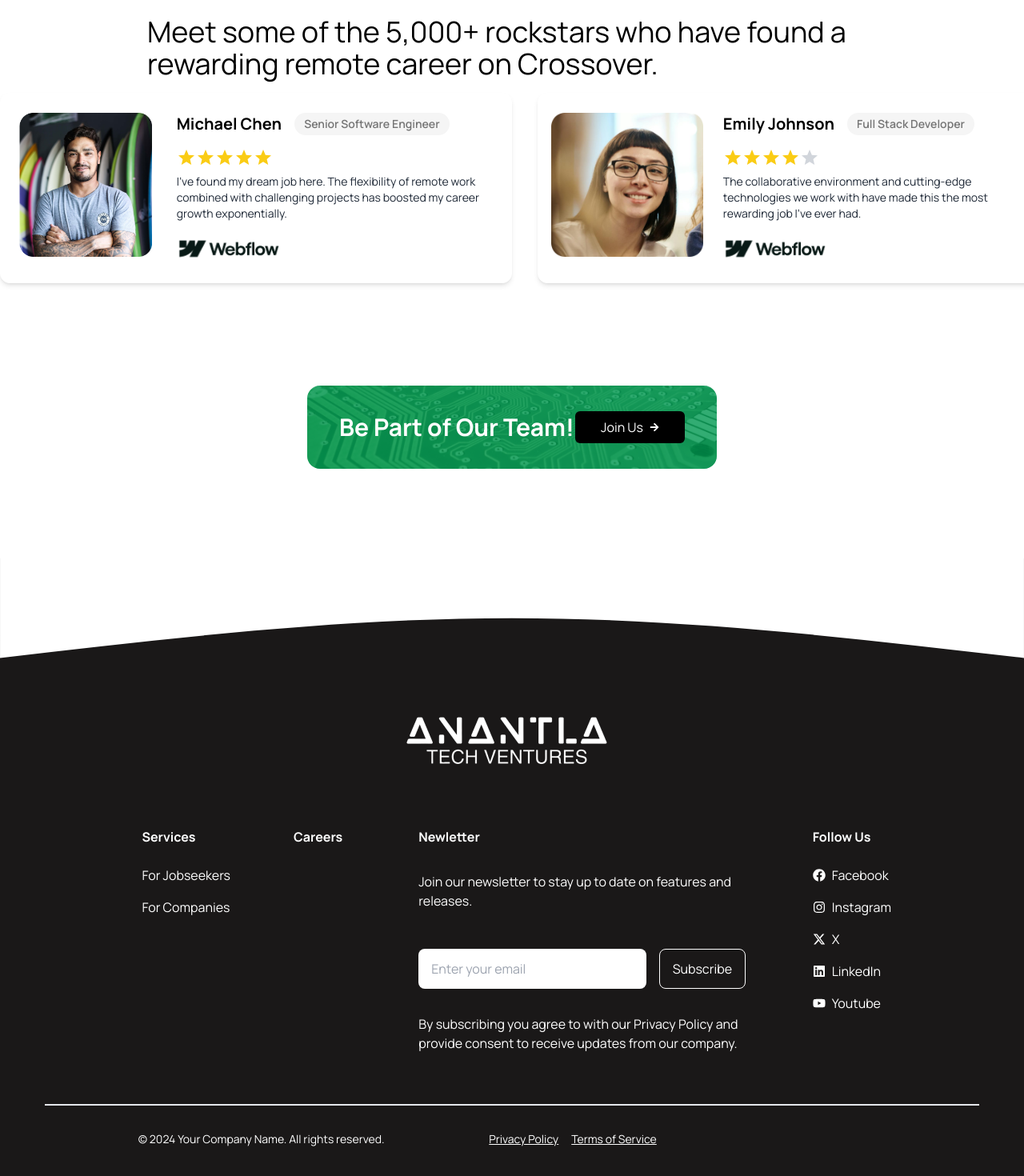
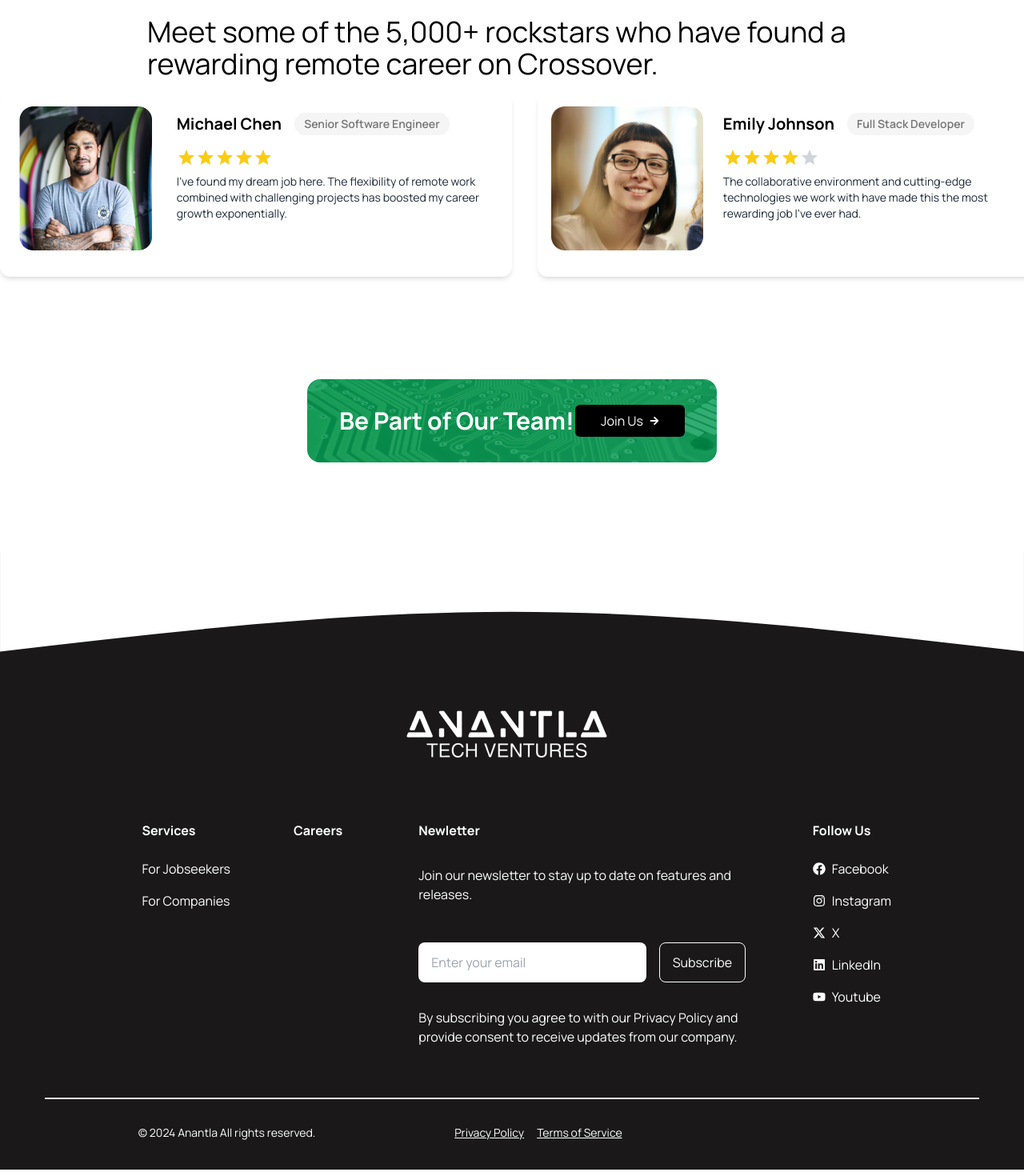
Before and after one commit to rockyerl/anantla, a Next.js app: page / in a window 1280 px wide. Shown: the part 4168-5638 px from the top of the page at 80% size. Built offline with nearby package versions, Linux system fonts and the light colour scheme.

Commit message:
fix: revision

```diff
--- a/components/_shared/core/footer/index.tsx
+++ b/components/_shared/core/footer/index.tsx
@@ -115,7 +115,7 @@ const Footer: React.FC = () => {
       <div className="border-b-2 mb-4" />
       <div className="flex justify-between items-center my-4 flex-wrap gap-y-4 lg:w-4/5 w-full m-auto">
         <div className="text-sm ">
-          © {new Date().getFullYear()} Your Company Name. All rights reserved.
+          © {new Date().getFullYear()} Anantla All rights reserved.
         </div>
         <ul className="flex space-x-4 text-sm ">
           <li>
--- a/components/contactUs/ContactUsComponent.tsx
+++ b/components/contactUs/ContactUsComponent.tsx
@@ -54,7 +54,7 @@ const ContactUsComponent = () => {
       <section className="lg:w-3/4 w-[95%] flex bg-white shadow-lg lg:px-14 px-4 lg:py-16 py-4 flex-wrap justify-between relative m-auto rounded-3xl top-0 lg:-mt-[22rem] mt-0">
         <motion.div
           className="lg:w-1/2 w-full relative lg:h-[unset] md:h-96 h-72"
-          initial={{ x: 200, opacity: 0 }}
+          initial={{ x: -200, opacity: 0 }}
           whileInView={{ x: 0, y: 0, opacity: 1 }}
           transition={{ duration: 0.5 }}
         >
--- a/components/home/HomeComponent.tsx
+++ b/components/home/HomeComponent.tsx
@@ -464,14 +464,6 @@ const HomeComponent = () => {
                   <div className="mt-2">
                     <p className="text-sm">{feature.desc}</p>
                   </div>
-
-                  <Image
-                    src={assetConstants.webFlow}
-                    alt="review"
-                    width={130}
-                    height={60}
-                    className="mt-2 w-[130px]"
-                  />
                 </div>
               </div>
             </div>
```
